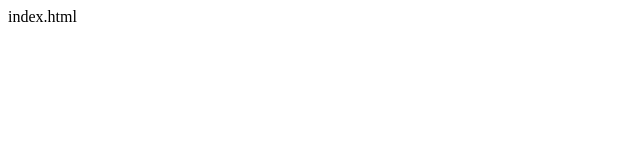
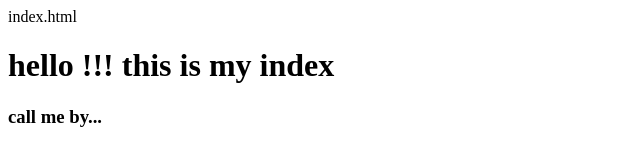
Before and after one commit to tianbinge/tianbinge.github.io, a plain HTML site: page index.html in a window 1280 px wide. Shown: the whole page, without its empty margins (0-640 px from the left). Drawn offline with Linux system fonts and the light colour scheme.

Commit message:
Update index.html
call me

```diff
--- a/index.html
+++ b/index.html
@@ -1 +1,3 @@
 index.html
+<h1>hello !!! this is my index</h1>
+<h3>call me by...</h3>
```
